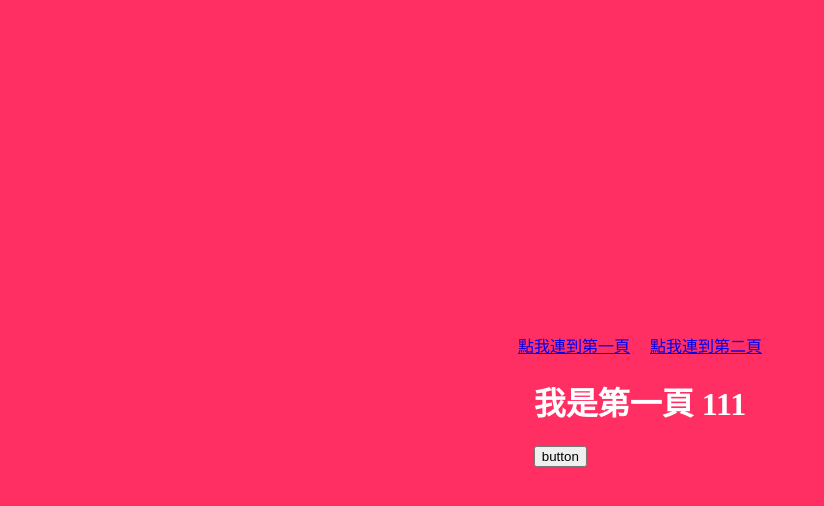
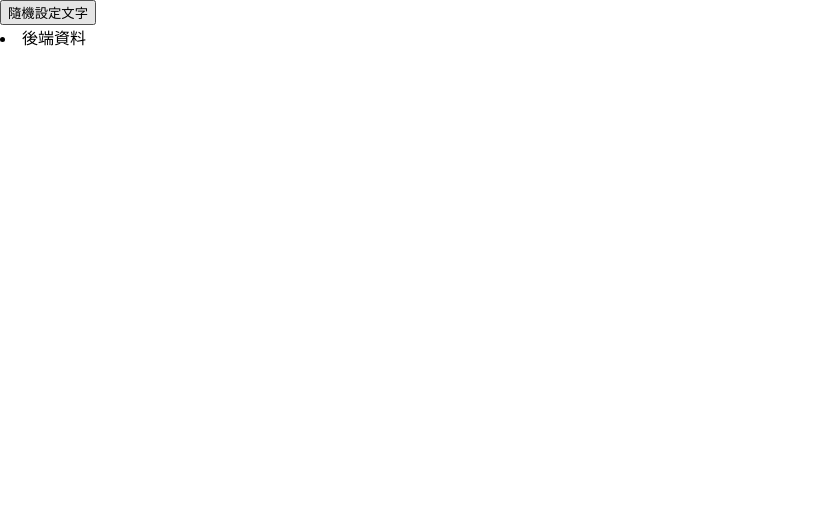
Before and after one commit to AndrewYEEE/ReactDemo, a React (Create React App) app: page / in a window 1280 px wide. Shown: the top 506 px of the page, without its empty margins (0-824 px from the left). Built offline with nearby package versions, Linux system fonts and the light colour scheme.

Commit message:
20230203 v2

```diff
--- a/src/functioncomponent/MenuItem.js
+++ b/src/functioncomponent/MenuItem.js
@@ -1,6 +1,6 @@
 function MenuItem(props) { //傳入參數
-    let {name , num} = props;
-    return <li className="menu-item" id="show-area"> {name} {num}</li>
+    // let {name , num} = props;
+    return <li className="menu-item" id="show-area"> {props.children}</li>
 }
 
 export default MenuItem;
--- /dev/null
+++ b/src/functioncomponent/MyApp4.js
@@ -0,0 +1,29 @@
+import { useState, useEffect } from "react";
+import MenuItem from "./MenuItem";
+
+const ajaxSimulator = ()=> new Promise((resolve)=>{
+    setTimeout(()=>{
+        resolve("後端資料");
+    },2000);
+});
+
+const MyApp4 = ()=>{
+    const [text, setText] = useState("設定文字");
+
+    useEffect(()=>{
+        ajaxSimulator().then((res)=>{ //接收resolve值
+            setText(res)
+        });
+    },[]);
+
+    return (
+        <div>
+            <button onClick={()=>{
+                setText(Math.floor(Math.random()*10));
+            }}>隨機設定文字</button>
+            <MenuItem>{text}</MenuItem>
+        </div>
+    )
+}
+
+export default MyApp4;
--- a/src/index.js
+++ b/src/index.js
@@ -18,6 +18,7 @@ import SecondPage from './functioncomponent/SecondPage';
 import NotFound from './functioncomponent/NotFound';
 import MyLayout2 from './functioncomponent/MyLayout2';
 import MyApp3 from './functioncomponent/MyApp3';
+import MyApp4 from './functioncomponent/MyApp4';
 
 const printMessage=()=>{
   document.getElementById('show-area').innerHTML="我被按到了";
@@ -40,8 +41,9 @@ root.render(
     <MyAPP2 name={name} value="10%"/>
     <Baby/>
     <PracticeApp1/>
-    <PracticeApp2/> */}
-    <MyApp3/>
+    <PracticeApp2/>
+    <MyApp3/> */}
+    <MyApp4></MyApp4>
   </React.StrictMode>
 );
 
```
Also changed, not shown: package.json (+9 -0 lines), 1 other file (tests, documents, lock files or other folders).
